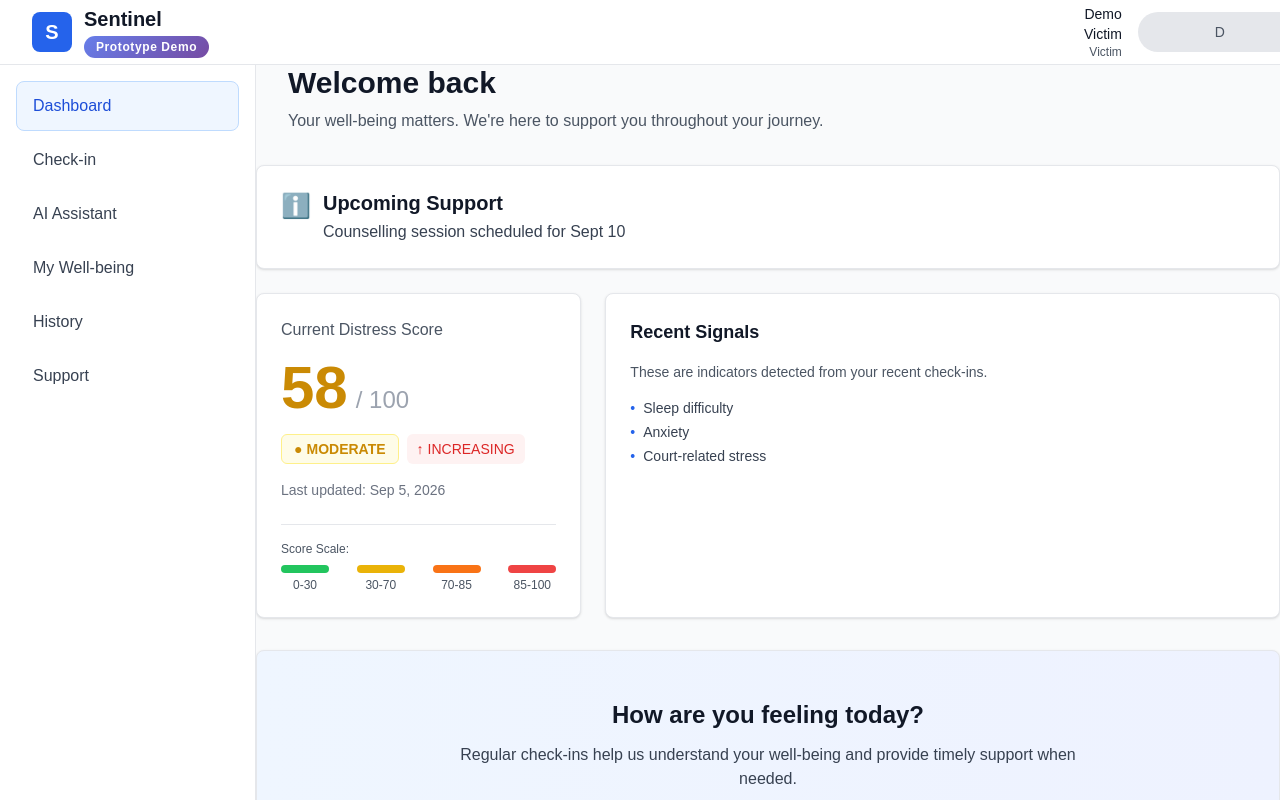
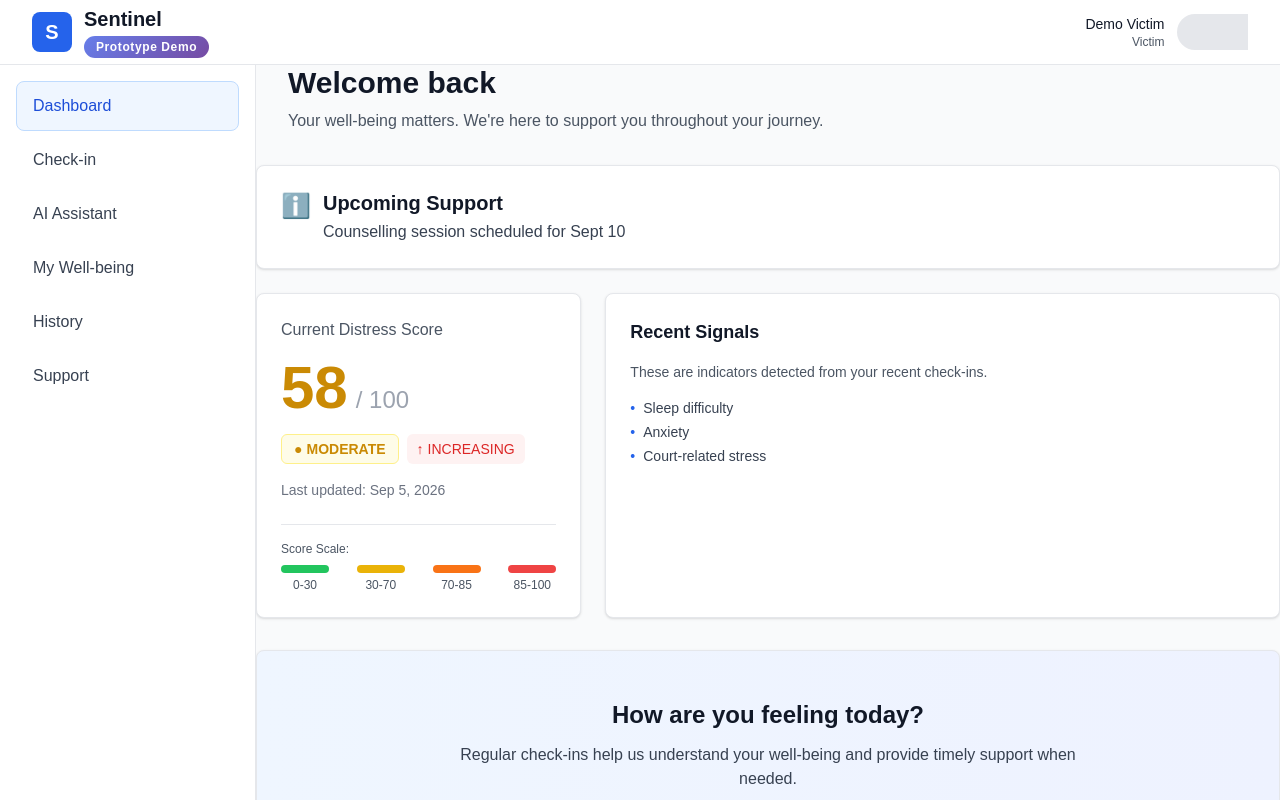
Before and after one commit to MohammedQadeer2/victim-wellbeing-early-warning-system, a Next.js app: page /victim in a window 1280 px wide. Shown: the top 800 px of the page. Built offline with nearby package versions, Linux system fonts and the light colour scheme.

Commit message:
fix: make logout button visible and reduce avatar size with proper flex spacing

```diff
--- a/components/layout/Navbar.tsx
+++ b/components/layout/Navbar.tsx
@@ -25,7 +25,7 @@ export function Navbar({ userName, userRole, showDemo = true, onLogoClick }: Nav
   return (
     <nav className="bg-white border-b border-gray-200 sticky top-0 z-40">
       <div className="px-2 sm:px-4 md:px-6 lg:px-8">
-        <div className="flex justify-between items-center h-16">
+        <div className="flex justify-between items-center h-16 min-w-0 overflow-x-auto">
           {/* Logo and title */}
           <div className="flex items-center">
             {/* Mobile: Logo triggers sidebar */}
@@ -64,18 +64,18 @@ export function Navbar({ userName, userRole, showDemo = true, onLogoClick }: Nav
 
           {/* User info and actions */}
           {userName && (
-            <div className="flex items-center gap-2 sm:gap-3 md:gap-4">
+            <div className="flex items-center gap-1 sm:gap-2 md:gap-3 flex-shrink-0 min-w-max">
               {/* User info */}
               <div className="text-right hidden sm:block">
-                <p className="text-xs sm:text-sm font-medium text-gray-900">{userName}</p>
+                <p className="text-xs sm:text-sm font-medium text-gray-900 truncate">{userName}</p>
                 {userRole && (
-                  <p className="text-xs text-gray-600 capitalize">{userRole}</p>
+                  <p className="text-xs text-gray-600 capitalize truncate">{userRole}</p>
                 )}
               </div>
 
               {/* User avatar */}
-              <div className="w-8 h-8 sm:w-10 sm:h-10 bg-gray-200 rounded-full flex items-center justify-center flex-shrink-0">
-                <span className="text-gray-600 font-medium text-xs sm:text-sm">
+              <div className="w-7 h-7 sm:w-9 sm:h-9 bg-gray-200 rounded-full flex items-center justify-center flex-shrink-0">
+                <span className="text-gray-600 font-medium text-xs">
                   {userName?.charAt(0).toUpperCase()}
                 </span>
               </div>
@@ -83,7 +83,7 @@ export function Navbar({ userName, userRole, showDemo = true, onLogoClick }: Nav
               {/* Logout button */}
               <button
                 onClick={handleLogout}
-                className="text-xs sm:text-sm text-gray-600 hover:text-gray-900 transition-smooth whitespace-nowrap"
+                className="text-xs sm:text-sm text-gray-600 hover:text-gray-900 transition-smooth whitespace-nowrap pl-1 sm:pl-2"
                 aria-label="Logout"
               >
                 Logout
```
